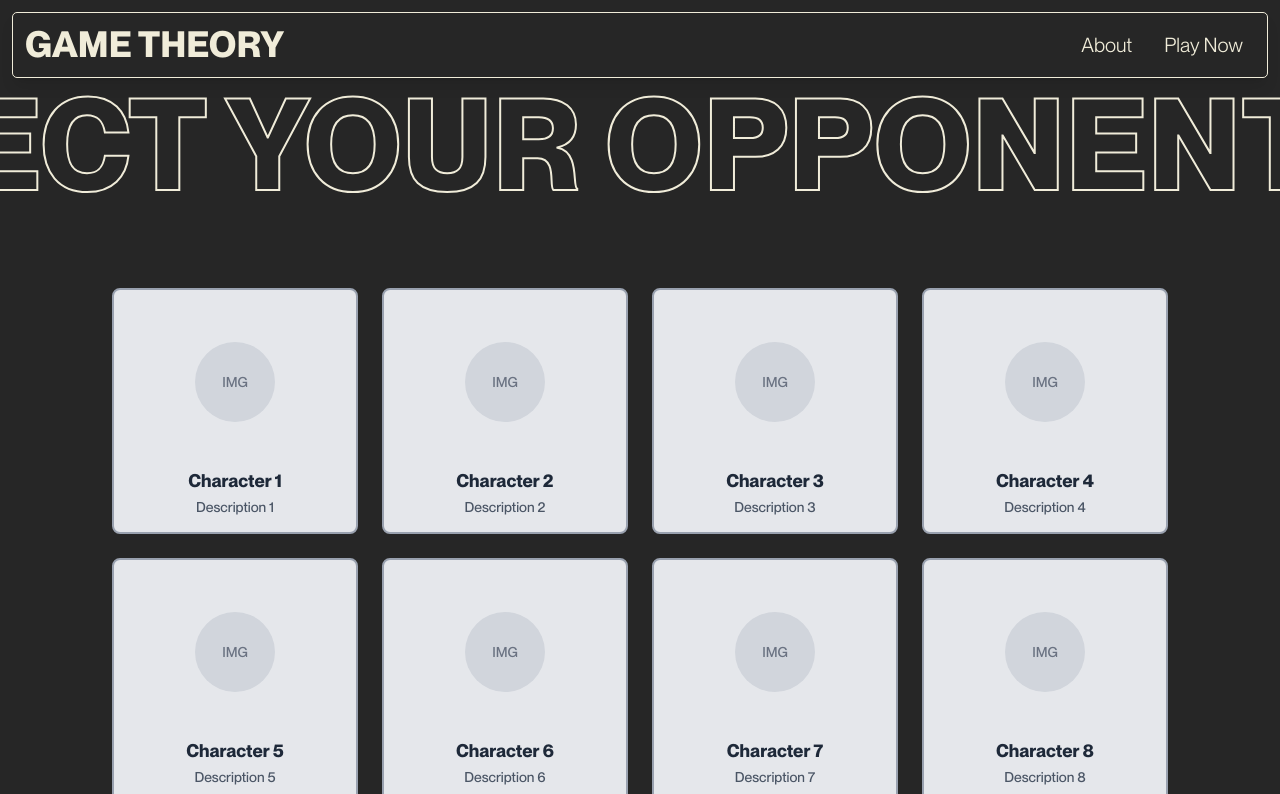
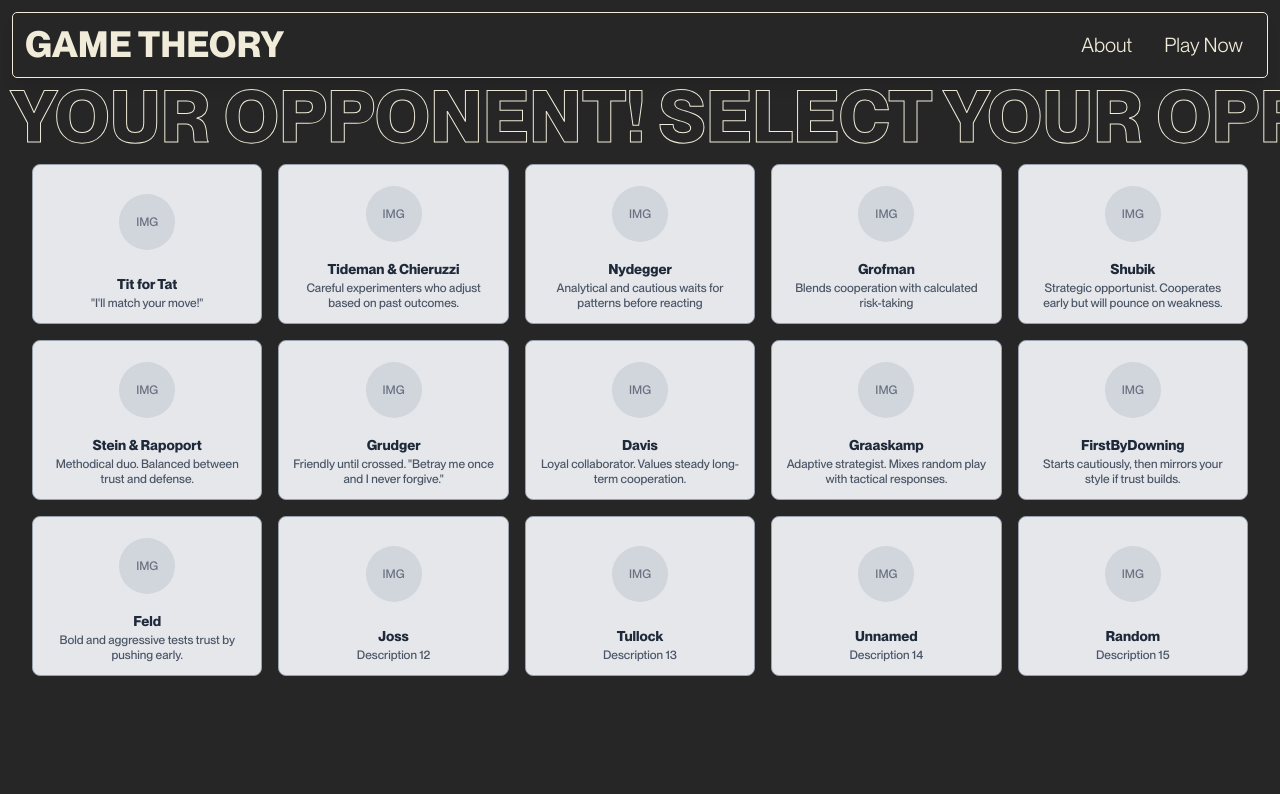
Before and after one commit to AidanYounathan/gametheory, a Next.js app: page /player-select in a window 1280 px wide. Shown: the top 794 px of the page. Built offline with nearby package versions, Linux system fonts and the light colour scheme.

Commit message:
Character select page

```diff
--- a/src/app/globals.css
+++ b/src/app/globals.css
@@ -44,5 +44,11 @@ html {
 }
 
 .text-outline {
-  -webkit-text-stroke: 2px var(--bone);
+  -webkit-text-stroke: 1px var(--bone);
 }
+
+@media (max-width: 768px) {
+  .text-outline {
+    -webkit-text-stroke: 1px var(--bone);
+  }
+}
--- a/src/app/player-select/page.tsx
+++ b/src/app/player-select/page.tsx
@@ -7,49 +7,51 @@ export default function Home() {
     const [selectedCharacter, setSelectedCharacter] = useState<number | null>(null);
 
     const characters = [
-        { id: 1, name: "Character 1", description: "Description 1", image: "/placeholder-character.png" },
-        { id: 2, name: "Character 2", description: "Description 2", image: "/placeholder-character.png" },
-        { id: 3, name: "Character 3", description: "Description 3", image: "/placeholder-character.png" },
-        { id: 4, name: "Character 4", description: "Description 4", image: "/placeholder-character.png" },
-        { id: 5, name: "Character 5", description: "Description 5", image: "/placeholder-character.png" },
-        { id: 6, name: "Character 6", description: "Description 6", image: "/placeholder-character.png" },
-        { id: 7, name: "Character 7", description: "Description 7", image: "/placeholder-character.png" },
-        { id: 8, name: "Character 8", description: "Description 8", image: "/placeholder-character.png" },
-        { id: 9, name: "Character 9", description: "Description 9", image: "/placeholder-character.png" },
-        { id: 10, name: "Character 10", description: "Description 10", image: "/placeholder-character.png" },
-        { id: 11, name: "Character 11", description: "Description 11", image: "/placeholder-character.png" },
-        { id: 12, name: "Character 12", description: "Description 12", image: "/placeholder-character.png" },
-        { id: 13, name: "Character 13", description: "Description 13", image: "/placeholder-character.png" },
-        { id: 14, name: "Character 14", description: "Description 14", image: "/placeholder-character.png" },
-        { id: 15, name: "Character 15", description: "Description 15", image: "/placeholder-character.png" },
-        { id: 16, name: "Character 16", description: "Description 16", image: "/placeholder-character.png" },
+        { id: 1, name: "Tit for Tat", description: "\"I'll match your move!\"", image: "/placeholder-character.png" },
+        { id: 2, name: "Tideman & Chieruzzi", description: "Careful experimenters who adjust based on past outcomes.", image: "/placeholder-character.png" },
+        { id: 3, name: "Nydegger", description: "Analytical and cautious waits for patterns before reacting", image: "/placeholder-character.png" },
+        { id: 4, name: "Grofman", description: "Blends cooperation with calculated risk-taking", image: "/placeholder-character.png" },
+        { id: 5, name: "Shubik", description: "Strategic opportunist. Cooperates early but will pounce on weakness.", image: "/placeholder-character.png" },
+        { id: 6, name: "Stein & Rapoport", description: "Methodical duo. Balanced between trust and defense.", image: "/placeholder-character.png" },
+        { id: 7, name: "Grudger", description: "Friendly until crossed. \"Betray me once and I never forgive.\"", image: "/placeholder-character.png" },
+        { id: 8, name: "Davis", description: "Loyal collaborator. Values steady long-term cooperation.", image: "/placeholder-character.png" },
+        { id: 9, name: "Graaskamp", description: "Adaptive strategist. Mixes random play with tactical responses.", image: "/placeholder-character.png" },
+        { id: 10, name: "FirstByDowning", description: "Starts cautiously, then mirrors your style if trust builds.", image: "/placeholder-character.png" },
+        { id: 11, name: "Feld", description: "Bold and aggressive tests trust by pushing early.", image: "/placeholder-character.png" },
+        { id: 12, name: "Joss", description: "Description 12", image: "/placeholder-character.png" },
+        { id: 13, name: "Tullock", description: "Description 13", image: "/placeholder-character.png" },
+        { id: 14, name: "Unnamed", description: "Description 14", image: "/placeholder-character.png" },
+        { id: 15, name: "Random", description: "Description 15", image: "/placeholder-character.png" },
     ];
 
     const handleCharacterSelect = (characterId: number) => {
-        setSelectedCharacter(characterId);
+        const character = characters.find(c => c.id === characterId);
+        if (character) {
+            console.log(`Selected character: ${character.name}`);
+            console.log(`Selected character ID: ${characterId}`);
+            setSelectedCharacter(characterId);
+        }
     };
 
     return (
         <div className=" text-bone">
-            <Marquee className="overflow-hidden font-bold text-4xl sm:text-5xl md:text-7xl lg:text-8xl xl:text-9xl tracking-normal text-background text-outline ">SELECT YOUR OPPONENT! SELECT YOUR OPPONENT!</Marquee>
-            <div className="grid grid-cols-4 gap-3 sm:gap-4 md:gap-5 lg:gap-6 mt-8 p-6 sm:p-8 md:p-10 lg:p-12 max-w-6xl mx-auto">
-                {/* Character options - 4x4 grid */}
+            <Marquee className="overflow-hidden font-bold text-3xl sm:text-4xl md:text-5xl lg:text-6xl xl:text-7xl tracking-normal text-background text-outline">SELECT YOUR OPPONENT! SELECT YOUR OPPONENT!</Marquee>
+            <div className="grid grid-cols-3 sm:grid-cols-4 md:grid-cols-5 gap-2 sm:gap-3 md:gap-4 p-4 sm:p-6 md:p-8 md:py-3 max-w-7xl mx-auto">
+                {/* Character options - 5x3 responsive grid */}
                 {characters.map((character) => (
                     <div
                         key={character.id}
                         onClick={() => handleCharacterSelect(character.id)}
-                        className={`bg-gray-200 border-2 p-2 sm:p-3 md:p-4 rounded-lg aspect-square flex flex-col justify-between items-center text-center cursor-pointer transition-all duration-200 ${
+                        className={`bg-gray-200 border p-2 sm:p-3 rounded-lg h-32 sm:h-36 md:h-40 flex flex-col justify-between items-center text-center cursor-pointer transition-all duration-200 ${
                             selectedCharacter === character.id
                                 ? 'border-blue-500 bg-blue-100 shadow-lg transform scale-105'
                                 : 'border-gray-400 hover:border-gray-600 hover:shadow-md'
                         }`}
                     >
-                        {/* Image placeholder at the top */}
+
                         <div className="w-full flex-1 flex items-center justify-center mb-2">
-                            <div className="w-12 h-12 sm:w-16 sm:h-16 md:w-20 md:h-20 bg-gray-300 rounded-full flex items-center justify-center">
-                                {/* Placeholder for character image */}
-                                <span className="text-gray-500 text-xs sm:text-sm">IMG</span>
-                                {/* Uncomment when you have actual images: */}
+                            <div className="w-10 h-10 sm:w-12 sm:h-12 md:w-14 md:h-14 bg-gray-300 rounded-full flex items-center justify-center">
+                                <span className="text-gray-500 text-xs">IMG</span>
                                 {/* <Image
                                     src={character.image}
                                     alt={character.name}
@@ -60,12 +62,11 @@ export default function Home() {
                             </div>
                         </div>
 
-                        {/* Character name and description at the bottom */}
                         <div className="w-full">
-                            <h3 className="text-xs sm:text-sm md:text-base lg:text-lg font-bold text-gray-800 mb-1">
+                            <h3 className="text-xs sm:text-sm font-bold text-gray-800 mb-0.5">
                                 {character.name}
                             </h3>
-                            <p className="text-xs sm:text-xs md:text-sm text-gray-600 leading-tight">
+                            <p className="text-[10px] sm:text-xs text-gray-600 leading-tight">
                                 {character.description}
                             </p>
                         </div>
@@ -88,4 +89,4 @@ export default function Home() {
     );
 }
 
-//Need to design character select, then work on the logic, then building it out
+//Need to work on the logic,
```
